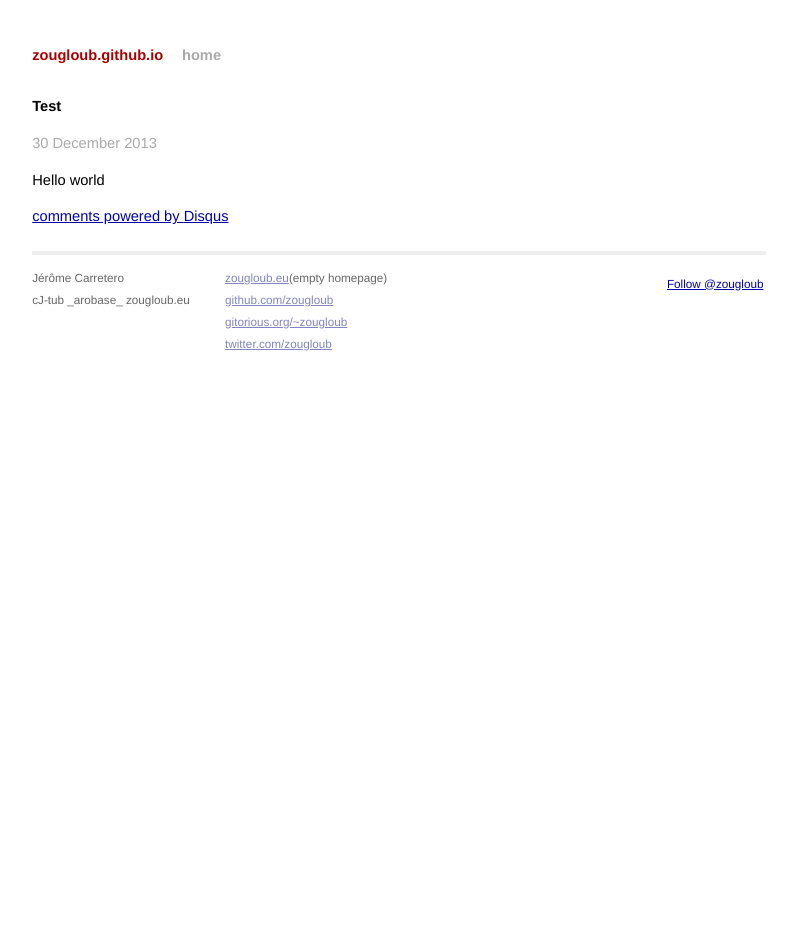
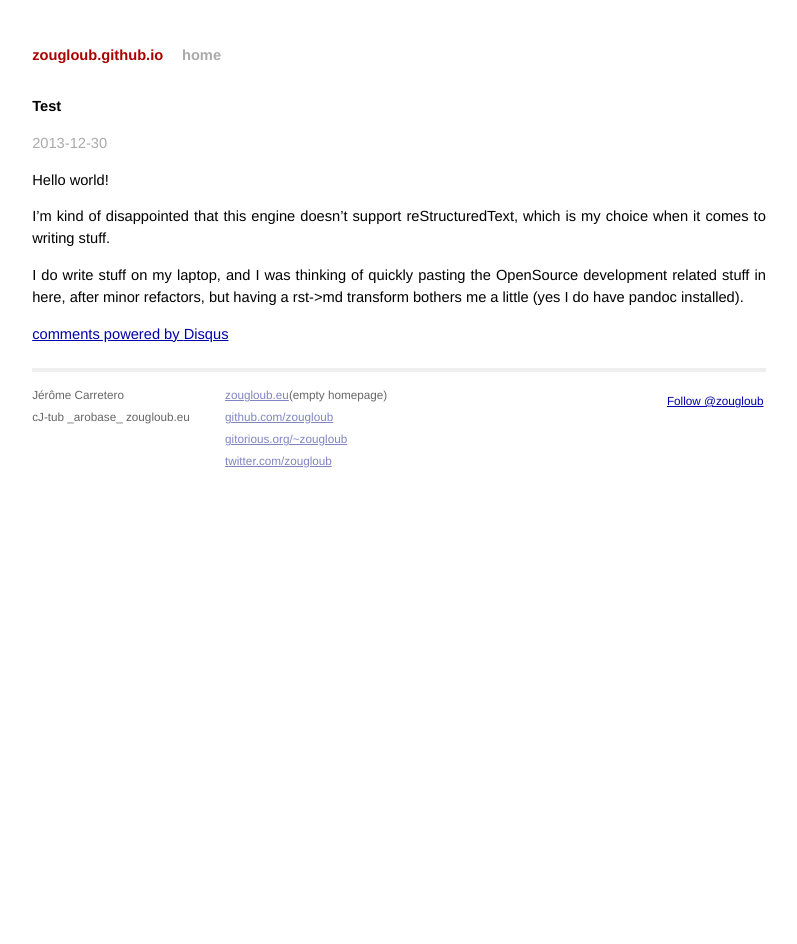
Before and after one commit to zougloub/zougloub.github.io, a Jekyll site: the page built from _posts/2013-12-30-test.md, in a window 1280 px wide. Shown: the whole page, without its empty margins (241-1038 px from the left). Built offline with Jekyll 4.4.1, drawn with Linux system fonts in a browser that asks for light colours; Markdown is read by kramdown in place of the engine named in the settings; comment, search, counter and statistics services are not loaded.

Commit message:
posts update

```diff
--- a/_posts/2013-12-30-test.md
+++ b/_posts/2013-12-30-test.md
@@ -8,6 +8,13 @@ title: Test
 
 {{:toc}}
 
-<p class="meta">30 December 2013</p>
+<p class="meta">2013-12-30</p>
 
-Hello world
+Hello world!
+
+I'm kind of disappointed that this engine doesn't support reStructuredText,
+which is my choice when it comes to writing stuff.
+
+I do write stuff on my laptop, and I was thinking of quickly pasting the
+OpenSource development related stuff in here, after minor refactors, but
+having a rst->md transform bothers me a little (yes I do have pandoc installed).
```
Also changed, not shown: _posts/2013-12-31-python-bubblebabble.md (+1 -0 lines).
